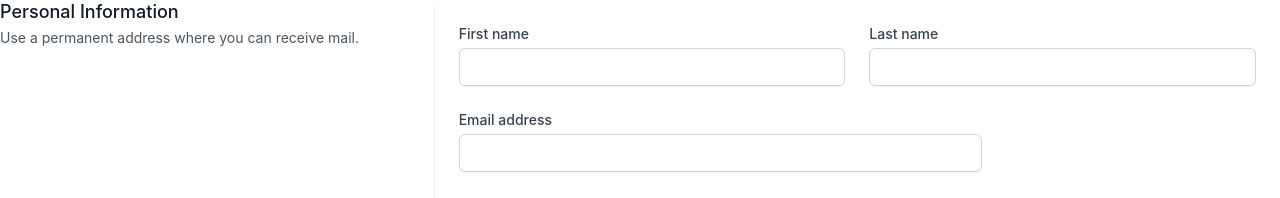
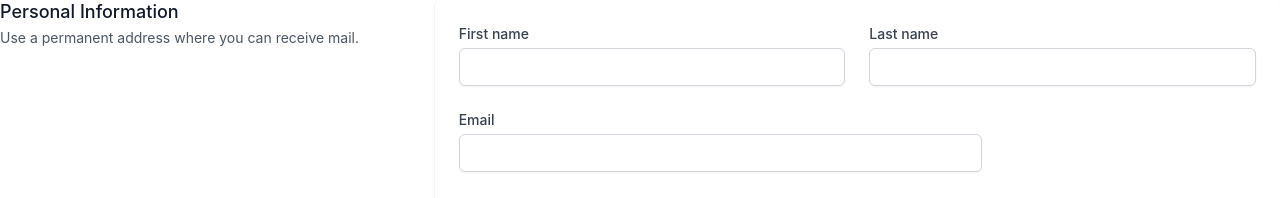
Before and after one commit to mecarito/Drippy, a React (Create React App) app: page / in a window 1280 px wide. Shown: the top 198 px of the page. Built offline with nearby package versions, Linux system fonts and the light colour scheme.

Commit message:
cremoved email field

```diff
--- a/src/App.tsx
+++ b/src/App.tsx
@@ -59,7 +59,7 @@ export default class App extends React.Component {
                           htmlFor="email_address"
                           className="block text-sm font-medium text-gray-700"
                         >
-                          Email address
+                          Email
                         </label>
                         <input
                           type="text"
```
